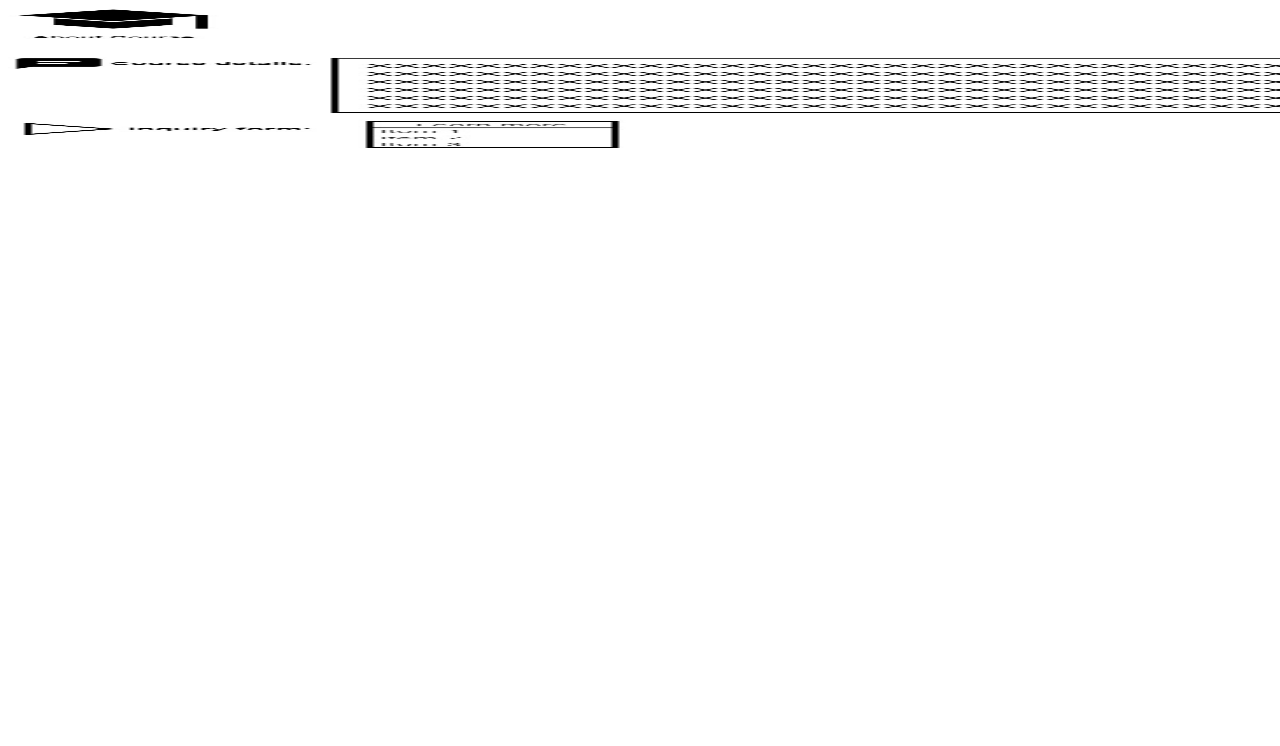
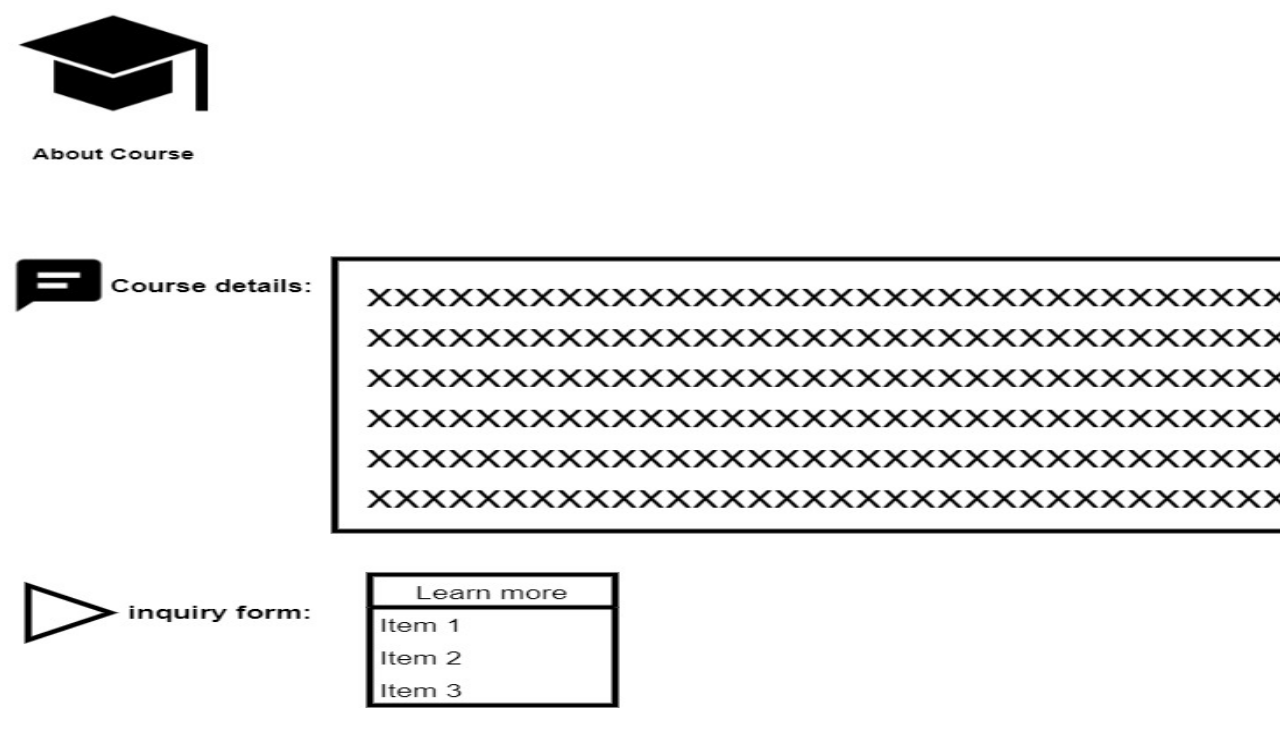
Before and after one commit to Watermeloncwh/4.20Course, a plain HTML site: page index.html in a window 1280 px wide. Shown: the top 746 px of the page. Drawn offline with Linux system fonts and the light colour scheme.

Commit message:
Update index.html

```diff
--- a/index.html
+++ b/index.html
@@ -7,6 +7,6 @@
     <title>Document</title>
 </head>
 <body>
-    <img src="4.20COURSE.jpg" width="1400" height="140">
+    <img src="4.20COURSE.jpg" width="1400" height="700">
 </body>
 </html>
```
